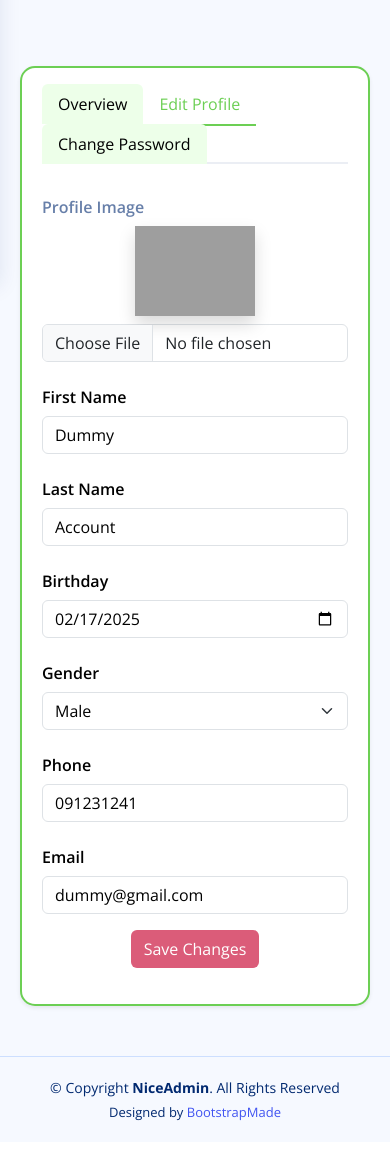
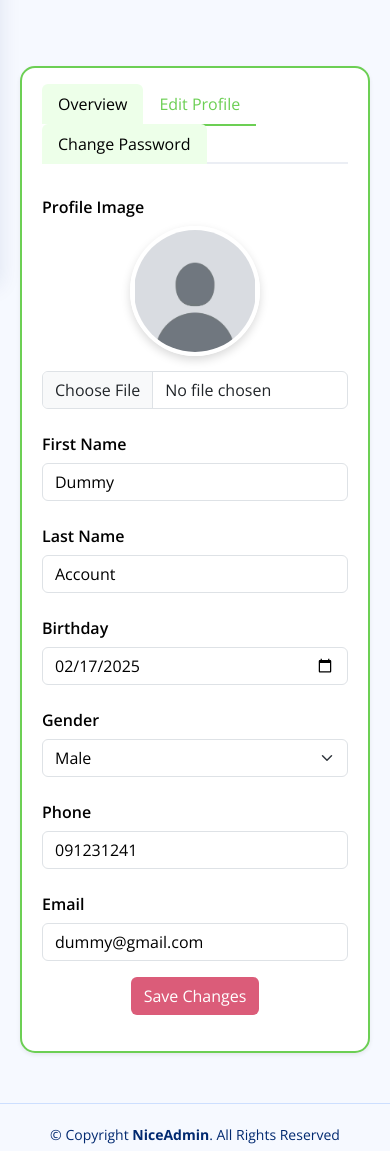
Before and after one commit to missel012/marest_meds, a PHP site: page /view/admin/users-profile.php in a window 390 px wide, after a click on "Edit Profile". Shown: the part 558-1709 px from the top of the page. Before the commit the page ends 1679 px from the top, so only its background shows below. Run offline with PHP 8.4, Linux system fonts and the light colour scheme; a user stored in the database is signed in; data comes from the database, SQL or seed files in the repository; some libraries are stand-ins or nearby versions; grey boxes are pictures that could not be loaded.

Commit message:
DONE NA ANG PROFILE PIC

```diff
--- a/view/admin/users-profile.php
+++ b/view/admin/users-profile.php
@@ -320,19 +320,18 @@ Swal.fire({
             <div class="tab-pane fade profile-edit pt-3" id="profile-edit">
               <!-- Profile Edit Form -->
               <form method="POST" enctype="multipart/form-data">
-                <div class="row mb-3">
-                  <label for="profileImage" class="col-md-4 col-lg-3 col-form-label">Profile Image</label>
-                  <div class="col-md-8 col-lg-9">
-                    <div class="d-flex justify-content-center">
-                      <img src="<?= $user['profilePicture'] && file_exists($user['profilePicture']) ? htmlspecialchars($user['profilePicture']) : './assets/images/user-icon.png' ?>"
-                        alt="Profile"
-                        class="shadow">
-                    </div>
-                    <div class="pt-2">
-                      <input type="file" name="profilePicture" class="form-control">
-                    </div>
-                  </div>
-                </div>
+<div class="row mb-3">
+  <label for="profilePicture" class="col-md-4 col-lg-3 col-form-label" style="color: #000000;">Profile Image</label>
+  <div class="col-md-8 col-lg-9 text-center">
+    <div style="width: 130px; height: 130px; margin: 0 auto 15px; overflow: hidden; border-radius: 50%; border: 4px solid #fff; box-shadow: 0 4px 10px rgba(0,0,0,0.15);">
+      <img id="previewImage"
+        src="<?= $user['profilePicture'] && file_exists($user['profilePicture']) ? htmlspecialchars($user['profilePicture']) : '../../assets/img/default-user.png' ?>"
+        alt="Profile Picture"
+        style="width: 100%; height: 100%; object-fit: cover;">
+    </div>
+    <input type="file" name="profilePicture" id="profilePictureInput" class="form-control mt-2">
+  </div>
+</div>
                 <div class="row mb-3">
                   <label for="firstName" class="col-md-4 col-lg-3 col-form-label" style="color: #000000;">First Name</label>
                   <div class="col-md-8 col-lg-9">
@@ -411,6 +410,19 @@ Swal.fire({
     </div>
   </div>
 </section>
+<script>
+  document.getElementById('profilePictureInput').addEventListener('change', function (e) {
+    const file = e.target.files[0];
+    if (file && file.type.startsWith('image/')) {
+      const reader = new FileReader();
+      reader.onload = function (e) {
+        document.getElementById('previewImage').src = e.target.result;
+      };
+      reader.readAsDataURL(file);
+    }
+  });
+</script>
+
 
 <?php
 include("./includes/footer.php");
```
